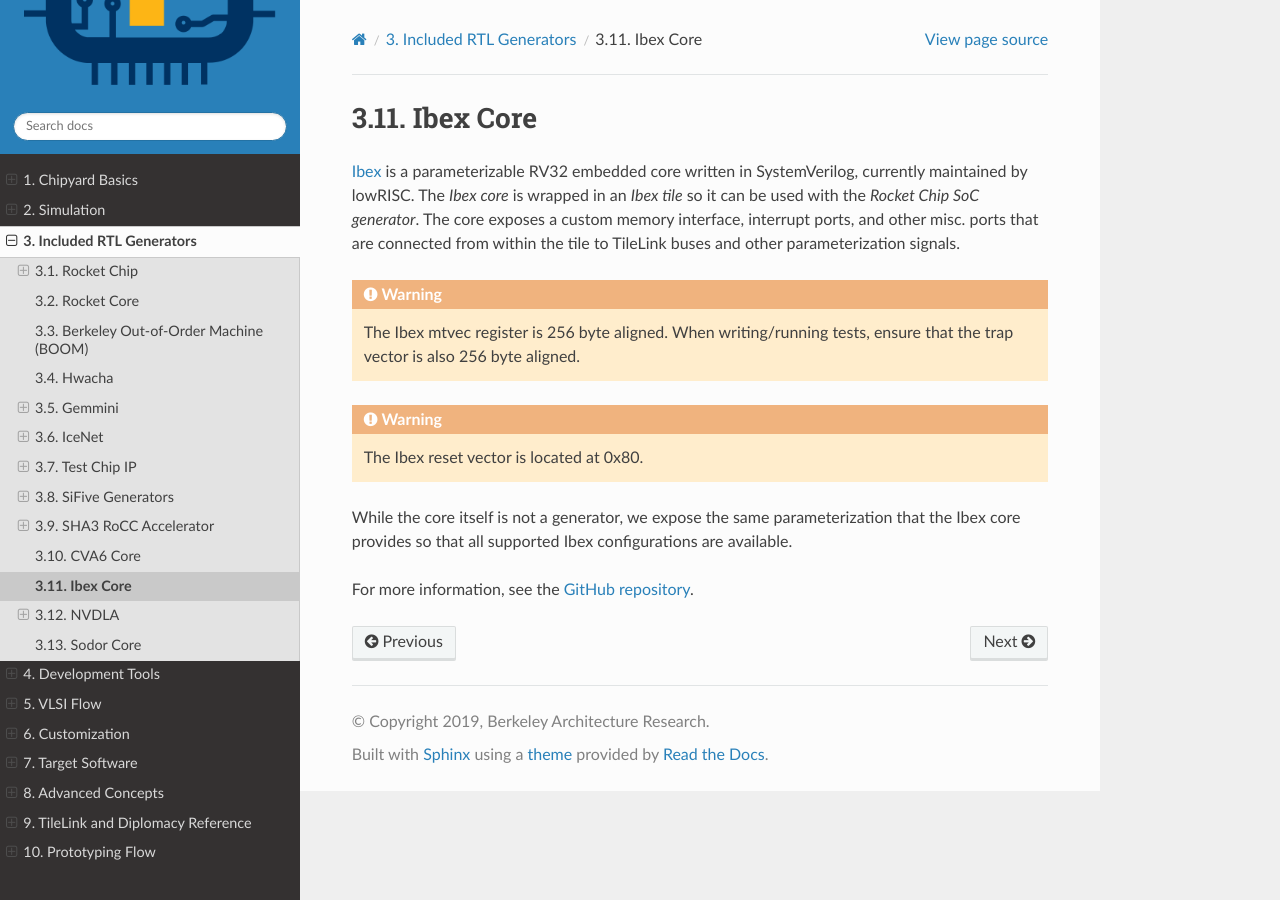
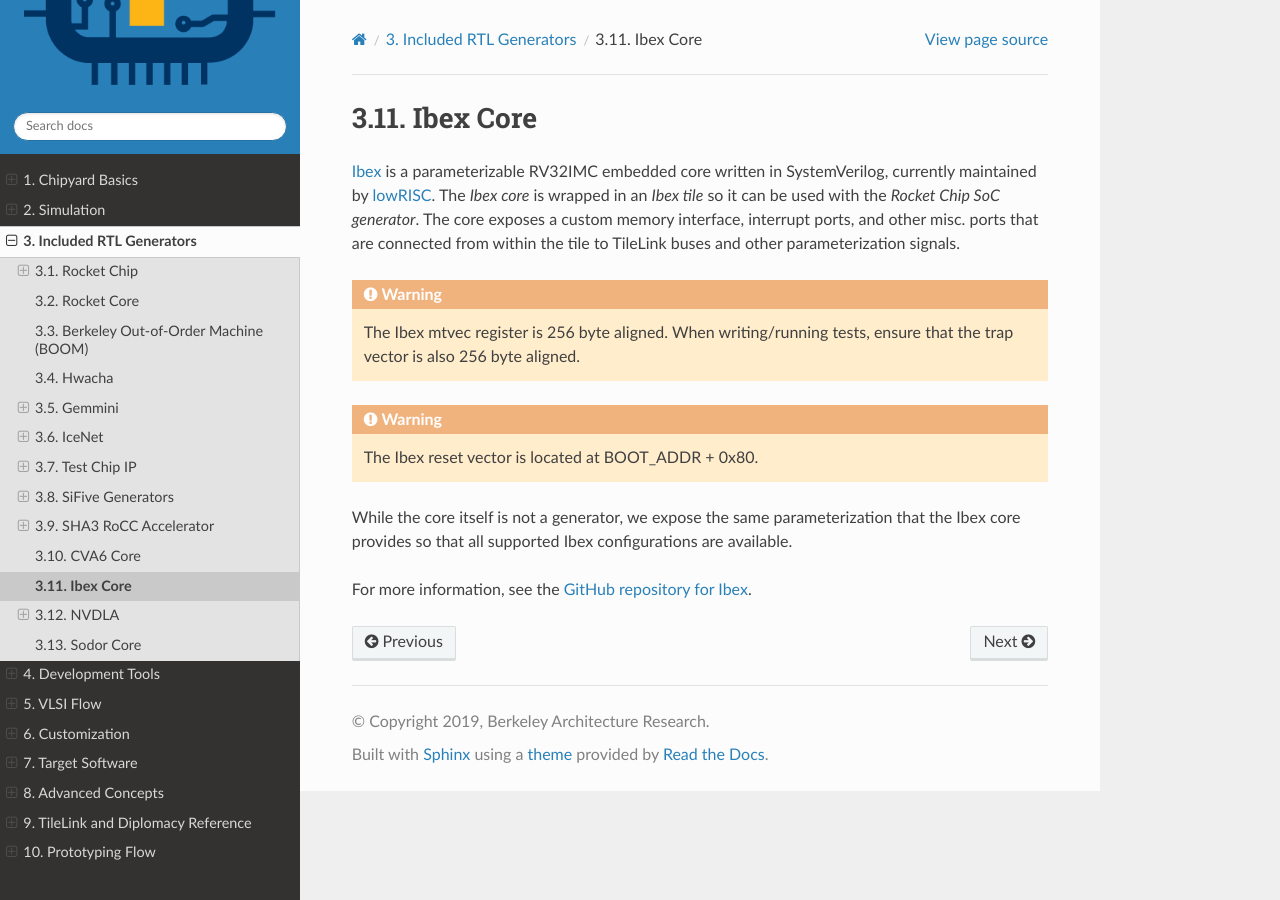
Before and after one commit to ucb-bar/chipyard, a Sphinx documentation site: the page built from docs/Generators/Ibex.rst, in a window 1280 px wide. Built offline with Sphinx 7.4.7 and the Read the Docs theme 2.0.0, drawn with Linux system fonts in a browser that asks for light colours.

Commit message:
Address PR comments for Ibex [ci skip]

```diff
--- a/docs/Chipyard-Basics/Chipyard-Components.rst
+++ b/docs/Chipyard-Basics/Chipyard-Components.rst
@@ -25,7 +25,7 @@ Processor Cores
   See :ref:`Generators/CVA6:CVA6 Core` for more information.
 
 **Ibex Core**
-  An in-order RISC-V core writeen in System Verilog.
+  An in-order 32 bit RISC-V core written in System Verilog.
   See :ref:`Generators/Ibex:Ibex Core` for more information.
 
 Accelerators
--- a/docs/Generators/Ibex.rst
+++ b/docs/Generators/Ibex.rst
@@ -1,14 +1,14 @@
 Ibex Core
 ====================================
 
-`Ibex <https://github.com/lowRISC/ibex>`__ is a parameterizable RV32 embedded core written in SystemVerilog, currently maintained by lowRISC.
+`Ibex <https://github.com/lowRISC/ibex>`__ is a parameterizable RV32IMC embedded core written in SystemVerilog, currently maintained by `lowRISC <https://lowrisc.org>`__.
 The `Ibex core` is wrapped in an `Ibex tile` so it can be used with the `Rocket Chip SoC generator`.
 The core exposes a custom memory interface, interrupt ports, and other misc. ports that are connected from within the tile to TileLink buses and other parameterization signals.
 
 .. Warning:: The Ibex mtvec register is 256 byte aligned. When writing/running tests, ensure that the trap vector is also 256 byte aligned.
 
-.. Warning:: The Ibex reset vector is located at 0x80.
+.. Warning:: The Ibex reset vector is located at BOOT_ADDR + 0x80.
 
 While the core itself is not a generator, we expose the same parameterization that the Ibex core provides so that all supported Ibex configurations are available.
 
-For more information, see the `GitHub repository <https://github.com/lowRISC/ibex>`__.
+For more information, see the `GitHub repository for Ibex <https://github.com/lowRISC/ibex>`__.
```
